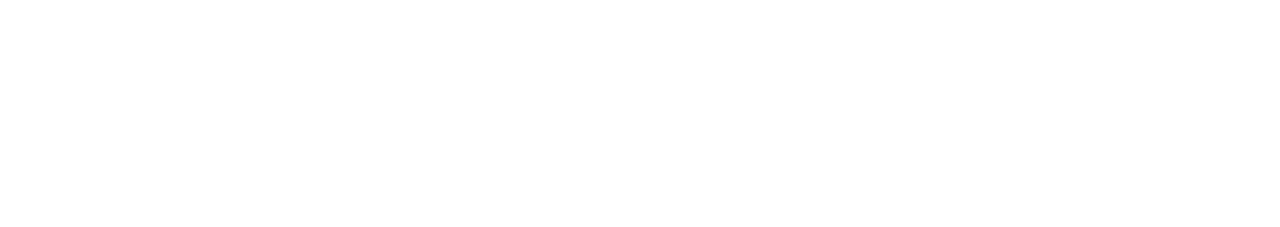
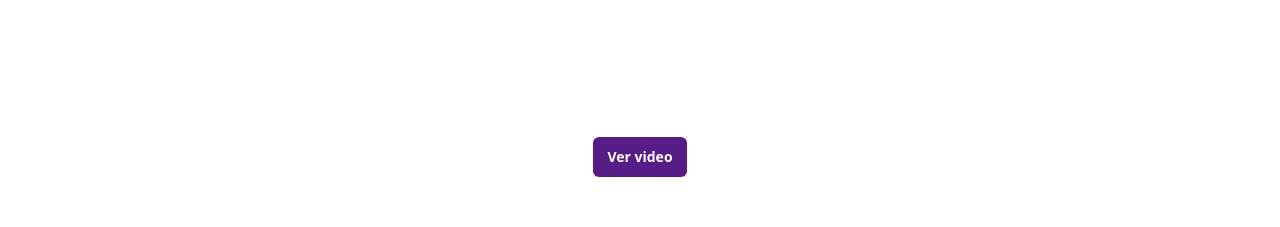
Before and after one commit to cietuach/campuslanding, a Next.js app: page / in a window 1280 px wide. Shown: the part 1200-1427 px from the top of the page. Built offline with nearby package versions, Linux system fonts and the light colour scheme.

Commit message:
ver video button

```diff
--- a/components/Video.js
+++ b/components/Video.js
@@ -13,6 +13,14 @@
             }}
           />
         </div>
+        <div className="mt-10 flex items-center gap-x-6">
+          <a
+            href="https://www.youtube.com/watch?v=HwDCBP9Id40"
+            className="rounded-md bg-purple-900 px-3.5 py-2.5 text-sm font-semibold text-white shadow-sm hover:bg-indigo-500 focus-visible:outline focus-visible:outline-2 focus-visible:outline-offset-2 focus-visible:outline-indigo-600"
+          >
+            Ver video
+          </a>
+        </div>
       </div>
     </div>
   );
--- a/pages/index.js
+++ b/pages/index.js
@@ -13,7 +13,7 @@
         <div className="space-y-12">
           <div className="place-items-center space-y-4 lg:space-y-1 lg:scale-75 lg:grid lg:grid-cols-4"></div>
           <Hero />
-          <Video id="dQw4w9WgXcQ" />
+          <Video id="HwDCBP9Id40" />
           <Features />
           <Devs />
           <Faqs />
```
